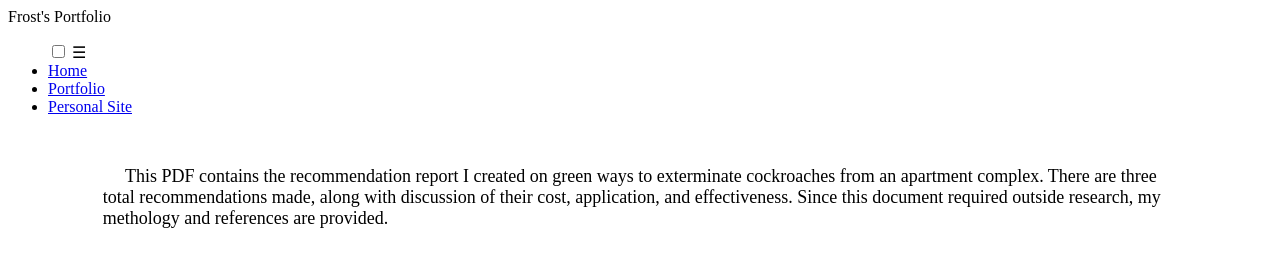
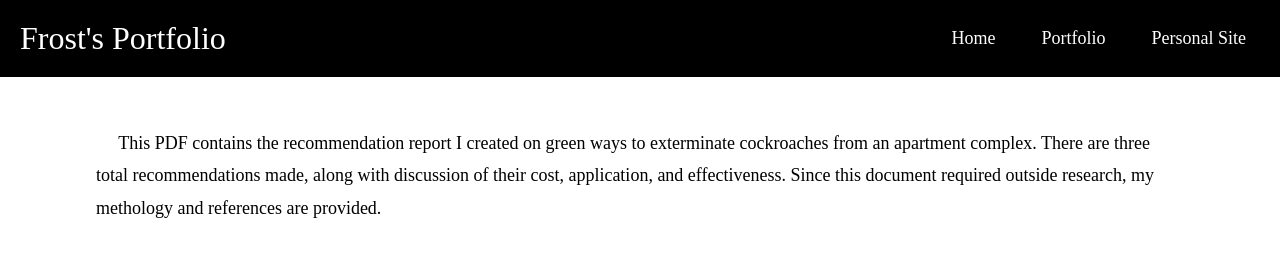
Before and after one commit to cfrost6/cfrost6.github.io, a Jekyll site: the page english/MWA3.html, which Jekyll copies as it is, in a window 1280 px wide and 900 px high, cut to the strip 0-270 px from the top of the window. Built offline with Jekyll 4.4.1, drawn with Linux system fonts in a browser that asks for light colours; some web fonts are replaced.

Commit message:
Update MWA3.html

```diff
--- a/english/MWA3.html
+++ b/english/MWA3.html
@@ -5,9 +5,9 @@
     <meta charset="UTF-8" />
     <meta http-equiv="X-UA-Compatible" content="IE=edge" />
     <meta name="viewport" content="width=device-width, initial-scale=1.0" />
-    <link rel="stylesheet" href="/css/style.css" />
+    <link rel="stylesheet" href="/stylePort.css" />
     <title>Frost's Portfolio</title>
-    <link rel="shortcut icon" type="image/jpg" href="/pictures/book.ico"/>
+    <link rel="shortcut icon" type="image/jpg" href="/english/pictures/book.ico"/>
 </head>
 
 <style>
@@ -47,9 +47,9 @@
         <label for="checkbox_toggle" class="hamburger">&#9776;</label>
         <!-- Menus -->
         <div class="menu">
-            <li><a href="/">Home</a></li>
-            <li><a href="/portfolio.html">Portfolio</a></li>
-            <li><a href="https://cfrost6.github.io/">Personal Site</a></li>
+            <li><a href="/english">Home</a></li>
+            <li><a href="/english/portfolio">Portfolio</a></li>
+            <li><a href="/">Personal Site</a></li>
         </ul>
     </nav>
 
```
